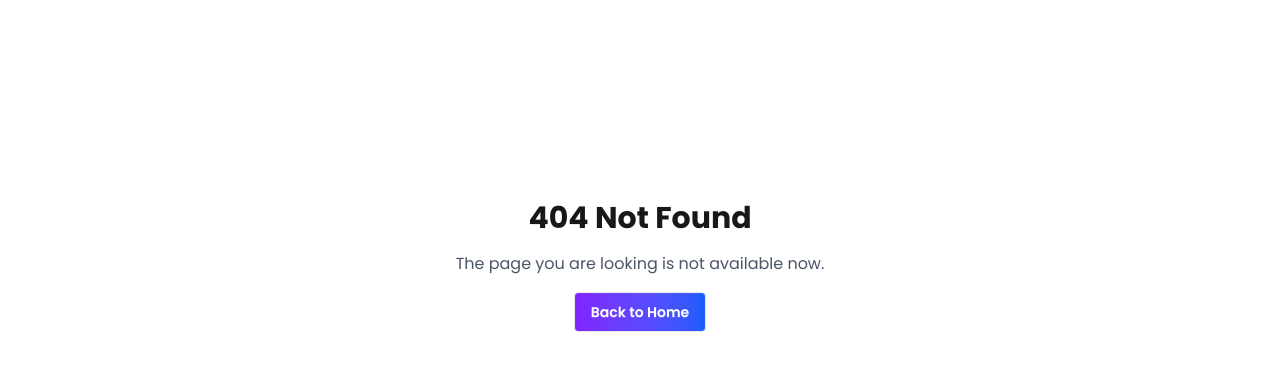
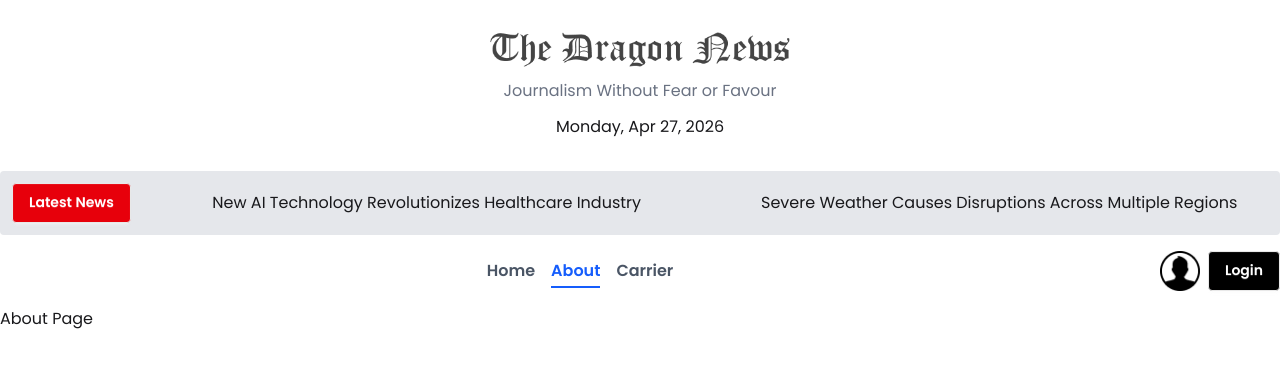
Before and after one commit to nihalxofficial/Dragon-News, a Next.js app: page /about in a window 1280 px wide. Before the commit this address had no page. Shown: the top 370 px of the page. Built offline with nearby package versions, Linux system fonts and the light colour scheme.

Commit message:
Navbar design and functionality added

```diff
--- /dev/null
+++ b/src/app/(main)/about/page.jsx
@@ -0,0 +1,11 @@
+import React from 'react';
+
+const AboutPage = () => {
+    return (
+        <div>
+            About Page
+        </div>
+    );
+};
+
+export default AboutPage;
--- /dev/null
+++ b/src/app/(main)/carrier/page.jsx
@@ -0,0 +1,11 @@
+import React from 'react';
+
+const CarrierPage = () => {
+    return (
+        <div>
+            CarrierPage
+        </div>
+    );
+};
+
+export default CarrierPage;
--- a/src/app/(main)/layout.jsx
+++ b/src/app/(main)/layout.jsx
@@ -5,7 +5,7 @@ import Navbar from "@/components/shared/Navbar";
 const layout = ({ children }) => {
 
     return (
-        <div className="container mx-auto">
+        <div className="container mx-auto space-y-4">
             <Header />
             <BreakingNews />
             <Navbar />
--- /dev/null
+++ b/src/components/shared/NavLink.jsx
@@ -0,0 +1,16 @@
+"use client"
+import Link from 'next/link';
+import { usePathname } from 'next/navigation';
+import React from 'react';
+
+const NavLink = ({href,children}) => {
+    const pathName = usePathname();
+    const isActive = href === pathName;
+    return (
+        <Link href={href} className={`${isActive? "text-blue-600 border-b-2 border-blue-600 pb-1": ""}`}>
+            {children}
+        </Link>
+    );
+};
+
+export default NavLink;
--- a/src/components/shared/Navbar.jsx
+++ b/src/components/shared/Navbar.jsx
@@ -1,9 +1,23 @@
+import Image from 'next/image';
+import Link from 'next/link';
 import React from 'react';
-
+import userImage from "@/assets/user.png"
+import NavLink from './NavLink';
 const Navbar = () => {
     return (
-        <div>
-            This is navbar
+        <div className='flex justify-between items-center gap-5'>
+            <div>
+
+            </div>
+            <ul className='flex justify-between items-center gap-4 text-gray-600 font-semibold'>
+                <li><NavLink href={"/"}>Home</NavLink></li>
+                <li><NavLink href={"/about"}>About</NavLink></li>
+                <li><NavLink href={"/carrier"}>Carrier</NavLink></li>
+            </ul>
+            <div className='flex justify-between items-center gap-2'>
+                <Image src={userImage} alt='userImage' width={40} height={40}/>
+                <button className='btn bg-black text-white'><Link href={"/login"}>Login</Link></button>
+            </div>
 
         </div>
     );
```
